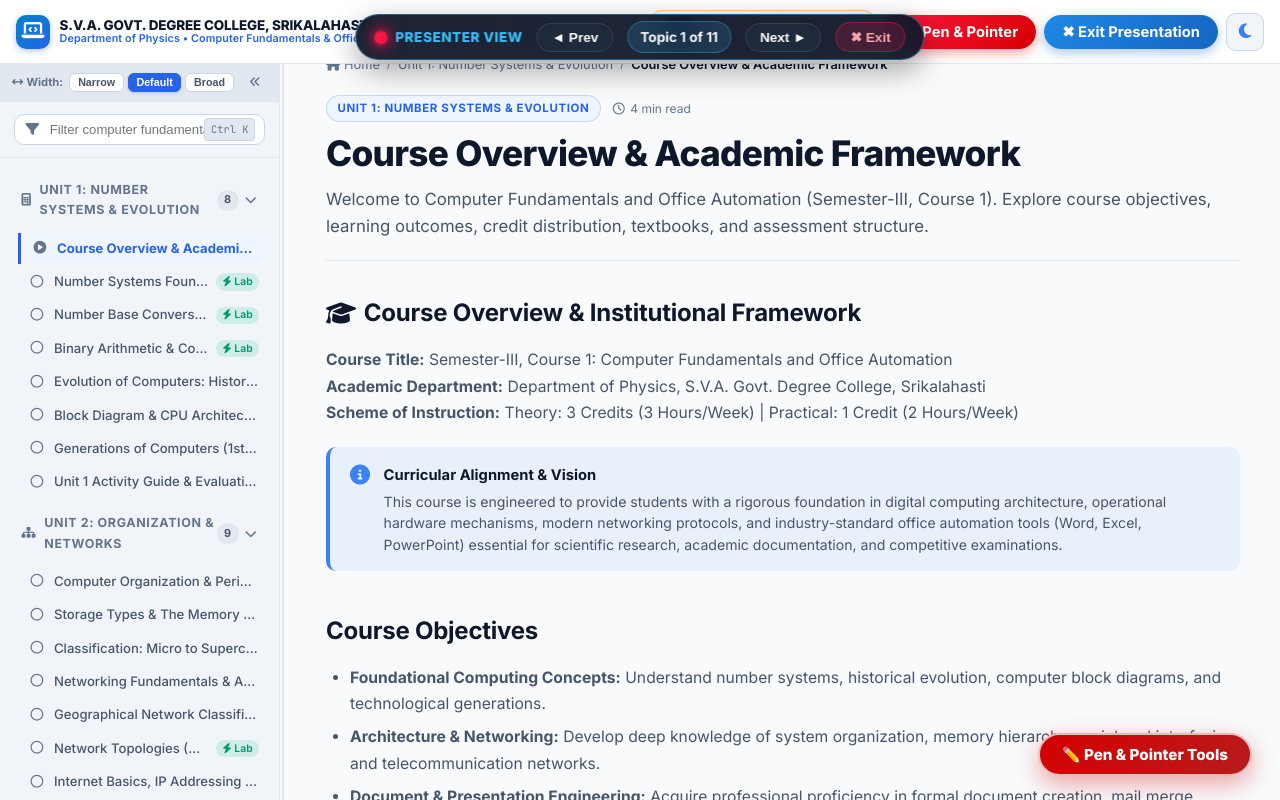
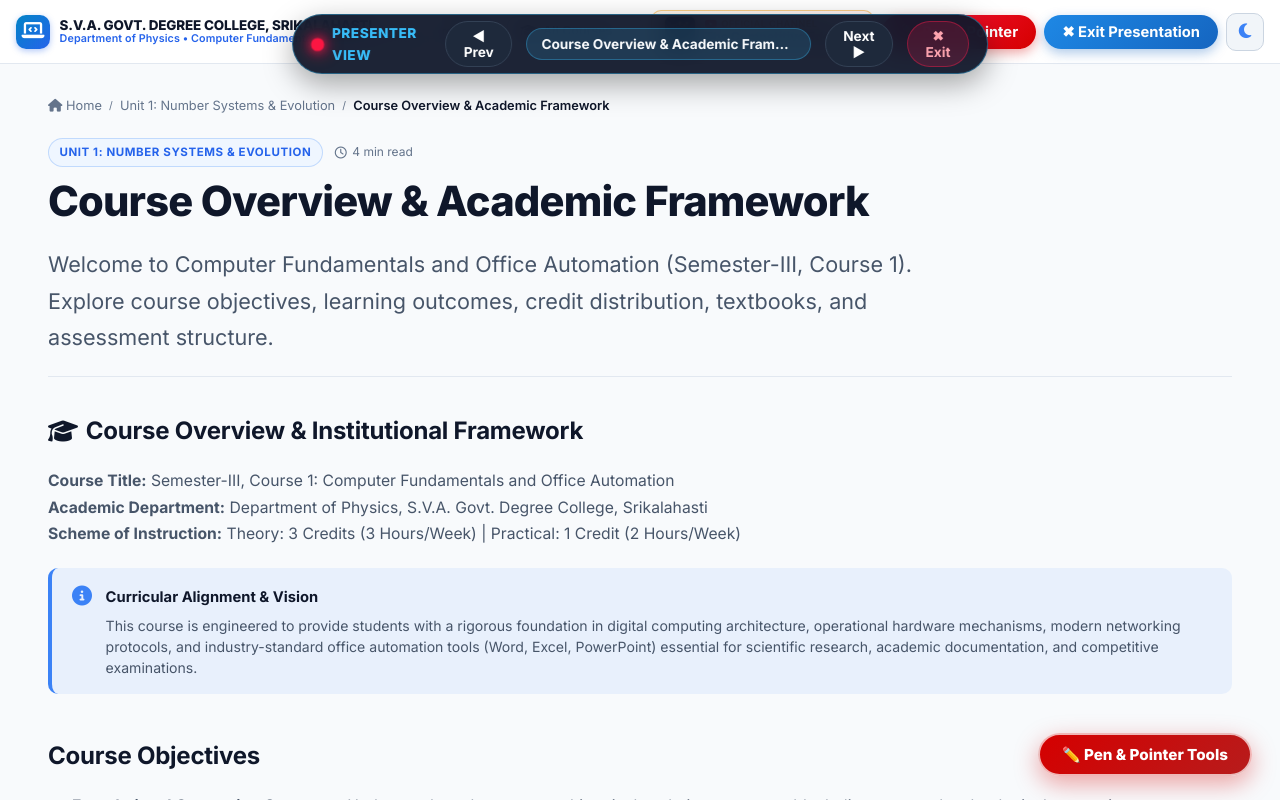
Before and after one commit to bapanayya/Computer-Fundamentals-Office-Automation, a plain HTML site: page index.html in a window 1280 px wide. Both pictures are taken after a click on the button "📽 Presentation Mode". Drawn offline with Linux system fonts and the light colour scheme.

Commit message:
Update presentation suite with full-width lecture projection and enhanced keyboard navigation

```diff
--- a/css/presentation-tools.css
+++ b/css/presentation-tools.css
@@ -367,7 +367,9 @@
   opacity: 1;
 }
 
-/* --- PRESENTATION MODE SYSTEM --- */
+/* ==========================================================================
+   PRESENTATION MODE SYSTEM
+   ========================================================================== */
 body.presentation-mode {
   overflow-x: hidden;
 }
@@ -415,10 +417,14 @@ body.presentation-mode #presenterControlBar {
   background: rgba(56, 189, 248, 0.15);
   border: 1px solid rgba(56, 189, 248, 0.35);
   border-radius: 9999px;
-  padding: 4px 12px;
+  padding: 4px 14px;
   font-size: 0.85rem;
   font-weight: 700;
   color: #F8FAFC;
+  max-width: 320px;
+  white-space: nowrap;
+  overflow: hidden;
+  text-overflow: ellipsis;
 }
 .pres-ctrl-btn {
   background: #1E293B;
@@ -433,6 +439,7 @@ body.presentation-mode #presenterControlBar {
   align-items: center;
   gap: 6px;
   transition: all 0.2s;
+  font-family: inherit;
 }
 .pres-ctrl-btn:hover {
   background: #38BDF8;
@@ -449,7 +456,40 @@ body.presentation-mode #presenterControlBar {
   color: #FFFFFF;
 }
 
-/* Presentation Mode View Enhancements */
+/* Course Portals Full-Width Presentation View */
+body.presentation-mode .app-sidebar,
+body.presentation-mode .sidebar-resizer,
+body.presentation-mode .sidebar-floating-toggle,
+body.presentation-mode .sidebar-backdrop,
+body.presentation-mode #sidebar {
+  display: none !important;
+  width: 0 !important;
+}
+
+body.presentation-mode .app-main {
+  width: 100% !important;
+  max-width: 100% !important;
+  padding: 30px 48px 100px !important;
+}
+
+body.presentation-mode .content-wrapper,
+body.presentation-mode .lesson-body {
+  max-width: 1200px !important;
+  margin: 0 auto !important;
+  font-size: 1.25rem !important;
+  line-height: 1.85 !important;
+}
+
+body.presentation-mode .lesson-title {
+  font-size: 2.6rem !important;
+  margin-bottom: 1.2rem !important;
+}
+
+body.presentation-mode .lesson-lead {
+  font-size: 1.35rem !important;
+  line-height: 1.7 !important;
+}
+
 body.presentation-mode .topic-card,
 body.presentation-mode .topic-section,
 body.presentation-mode .curriculum-topic-card,
--- a/js/presentation-tools.js
+++ b/js/presentation-tools.js
@@ -138,9 +138,9 @@
         <div class="pres-brand-badge">
           <span class="laser-dot"></span> <span>PRESENTER VIEW</span>
         </div>
-        <button class="pres-ctrl-btn" onclick="window.PresentationTools.navigatePresentation(-1)" title="Previous Topic (Left Arrow)">◄ Prev</button>
-        <span class="pres-progress-pill" id="presProgress">Section 1 of 1</span>
-        <button class="pres-ctrl-btn" onclick="window.PresentationTools.navigatePresentation(1)" title="Next Topic (Right Arrow / Space)">Next ►</button>
+        <button class="pres-ctrl-btn" onclick="window.PresentationTools.navigatePresentation(-1)" title="Previous Topic / Chapter (Left Arrow)">◄ Prev</button>
+        <span class="pres-progress-pill" id="presProgress">Topic 1 of 1</span>
+        <button class="pres-ctrl-btn" onclick="window.PresentationTools.navigatePresentation(1)" title="Next Topic / Chapter (Right Arrow / Space)">Next ►</button>
         <button class="pres-ctrl-btn exit-btn" onclick="window.PresentationTools.togglePresentationMode()" title="Exit Presentation (Esc)">✖ Exit</button>
       `;
       document.body.appendChild(bar);
@@ -580,7 +580,6 @@
 
   // --- KEYBOARD SHORTCUTS ---
   function handleAnnotationShortcuts(e) {
-    // Ignore when typing inside inputs or contenteditables
     if (['INPUT', 'TEXTAREA', 'SELECT'].includes(e.target.tagName) || e.target.isContentEditable) {
       return;
     }
@@ -635,12 +634,12 @@
 
   // --- PRESENTATION MODE CONTROLLER ---
   function collectPresentationSections() {
-    // Collect potential presentation sections on current page
     const selectors = [
       '.topic-section',
       '.curriculum-topic-card',
       '#slide-canvas',
       '.slide-stage',
+      '.lesson-body > section',
       '.topic-card',
       '.unit-card',
       'main > section',
@@ -656,7 +655,6 @@
       }
     }
 
-    // Fallback: collect major headings or sections
     if (sections.length === 0) {
       sections = Array.from(document.querySelectorAll('section, h2, h3'));
     }
@@ -671,12 +669,55 @@
   function updatePresentationProgress() {
     const progressEl = document.getElementById('presProgress');
     if (!progressEl) return;
+
+    // 1. If on single-page curriculum portal with active topic
+    const activeNav = document.querySelector('.topic-item.active .topic-title-text');
+    const allNavs = document.querySelectorAll('.topic-item');
+    if (activeNav && allNavs.length > 0) {
+      const activeIdx = Array.from(allNavs).findIndex(el => el.classList.contains('active')) + 1;
+      progressEl.innerText = `${activeNav.innerText} (${activeIdx}/${allNavs.length})`;
+      return;
+    }
+
+    // 2. If on interactive web slide deck
+    const slideBadge = document.getElementById('slide-counter') || document.getElementById('slide-badge');
+    if (slideBadge) {
+      progressEl.innerText = slideBadge.innerText;
+      return;
+    }
+
+    // 3. Fallback to section count
     const total = Math.max(1, presentationSections.length);
     const curr = Math.min(total, presentationIndex + 1);
     progressEl.innerText = `Topic ${curr} of ${total}`;
   }
 
   function navigatePresentation(dir) {
+    // A. Check if on curriculum single-page portal with Next/Prev chapter links
+    const nextBtn = document.querySelector('.nav-buttons-bar a:last-child:not(.disabled)');
+    const prevBtn = document.querySelector('.nav-buttons-bar a:first-child:not(.disabled)');
+
+    if (nextBtn || prevBtn) {
+      if (dir > 0 && nextBtn && nextBtn.href && !nextBtn.href.includes('javascript:')) {
+        nextBtn.click();
+        setTimeout(updatePresentationProgress, 200);
+        return;
+      } else if (dir < 0 && prevBtn && prevBtn.href && !prevBtn.href.includes('javascript:')) {
+        prevBtn.click();
+        setTimeout(updatePresentationProgress, 200);
+        return;
+      }
+    }
+
+    // B. Check if on interactive web slide deck (unit01_interactive.html etc.)
+    if (typeof window.nextSlide === 'function' && typeof window.prevSlide === 'function') {
+      if (dir > 0) window.nextSlide();
+      else window.prevSlide();
+      setTimeout(updatePresentationProgress, 200);
+      return;
+    }
+
+    // C. Otherwise, scroll between sections on the page
     if (presentationSections.length === 0) collectPresentationSections();
     presentationIndex += dir;
     if (presentationIndex < 0) presentationIndex = 0;
@@ -687,7 +728,6 @@
     const target = presentationSections[presentationIndex];
     if (target) {
       target.scrollIntoView({ behavior: 'smooth', block: 'center' });
-      // Visual accent pulse
       target.style.transition = 'box-shadow 0.4s ease';
       target.style.boxShadow = '0 0 0 4px #38BDF8, 0 16px 40px rgba(56, 189, 248, 0.25)';
       setTimeout(() => {
@@ -701,7 +741,7 @@
     document.body.classList.toggle('presentation-mode');
     const isPres = document.body.classList.contains('presentation-mode');
 
-    // Update all Presentation buttons in navbar
+    // Update all Presentation buttons
     const presBtns = document.querySelectorAll('#presModeBtn, .btn-presentation, [data-pres-toggle]');
     presBtns.forEach(btn => {
       btn.innerHTML = isPres ? '✖ Exit Presentation' : '📽 Presentation Mode';
@@ -714,13 +754,9 @@
 
     if (isPres) {
       collectPresentationSections();
-      if (presentationSections.length > 0) {
-        presentationIndex = 0;
-        navigatePresentation(0);
-      }
+      updatePresentationProgress();
       showToast("📽 Presentation Mode Active (Use Left/Right Arrows or Esc)");
 
-      // Request browser fullscreen if allowed
       if (document.documentElement.requestFullscreen && !document.fullscreenElement) {
         document.documentElement.requestFullscreen().catch(() => {});
       }
@@ -784,7 +820,6 @@
     navigatePresentation: navigatePresentation
   };
 
-  // Expose standard laser suite functions globally for seamless backward compatibility
   window.toggleAnnotationToolbar = toggleAnnotationToolbar;
   window.togglePresentationMode = togglePresentationMode;
   window.setAnnotationTool = setAnnotationTool;
```
